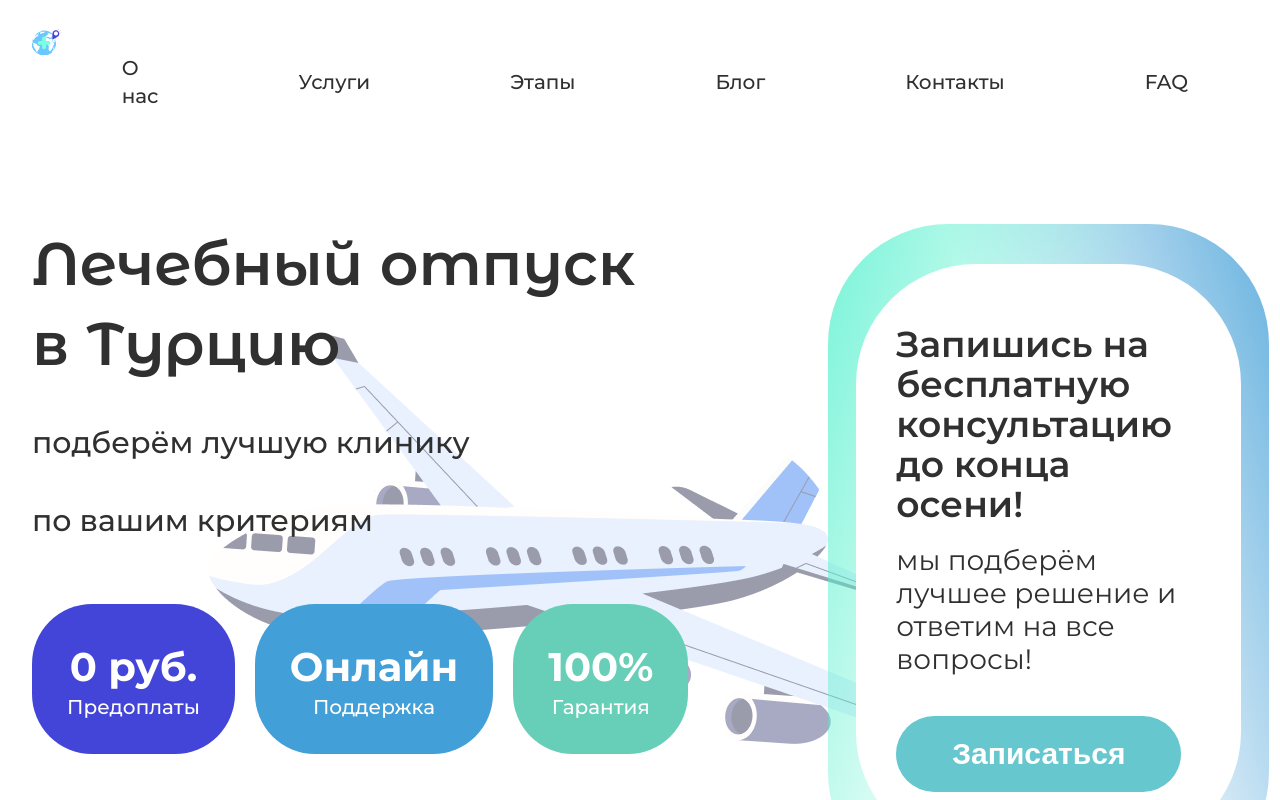
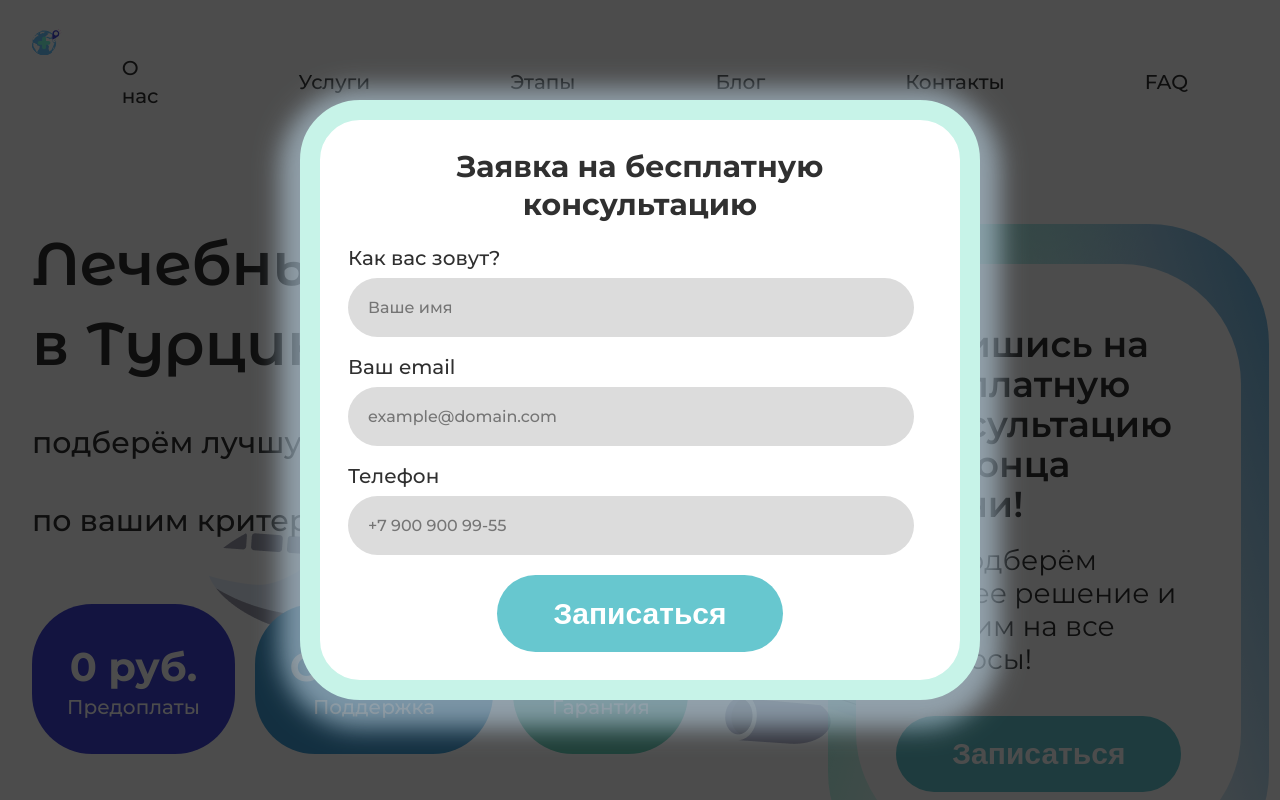
Before and after one commit to yuKalashnikova2/tourism, a Nuxt app: page / in a window 1280 px wide. Both pictures are taken after a click on the button "Записаться". Shown: the top 800 px of the page. Built offline with nearby package versions, Linux system fonts and the light colour scheme.

Commit message:
feat: Form modal

```diff
--- a/assets/main.scss
+++ b/assets/main.scss
@@ -22,7 +22,7 @@ body {
     color: $text-black;
     overflow-x: hidden;
 }
-h1 {
+h1, h2, h3, h4, h5, h6 {
     margin: 0;
     padding: 0;
 }
@@ -33,6 +33,10 @@ a {
 img {
     display: block;
 }
+input {
+    all: unset;
+  }
+
 .container {
     padding: 0 7.5rem;
     @media (max-width: 1550px) {
@@ -65,3 +69,6 @@ img {
 .mt-20 {
     margin-top: 20px;
 }
+.overflow-hidden {
+    overflow: hidden;
+}
--- a/components/Banner.vue
+++ b/components/Banner.vue
@@ -1,4 +1,34 @@
-import { Button } from '#build/components';
+<script setup>
+import { ref, watch } from 'vue'
+
+const modalClosed = ref(false)
+const isThanks = ref(false)
+
+// form
+const name = ref('')
+const email = ref('')
+const phone = ref('')
+
+const closeModal = (e) => {
+    if (e.target.classList.contains('modal')) {
+        modalClosed.value = !modalClosed.value
+    }
+    if (!modalClosed.value) {
+        document.body.classList.add('overflow-hidden')
+    }
+}
+const submitForm = () => {
+    isThanks.value = true
+}
+watch(modalClosed, (newmodalClosed) => {
+    console.log(`modalClosed is ${newmodalClosed}`)
+    if (newmodalClosed === true) {
+        document.body.classList.add('overflow-hidden')
+    } else {
+        document.body.classList.remove('overflow-hidden')
+    }
+})
+</script>
 <template>
     <div class="banner">
         <div class="banner__block">
@@ -21,13 +51,101 @@ import { Button } from '#build/components';
                 <span class="banner__form__subtitle"
                     >мы подберём лучшее решение и ответим на все вопросы!</span
                 >
-                <Button>Записаться</Button>
+                <Button @click="modalClosed = !modalClosed">Записаться</Button>
             </div>
+        </div>
+
+        <div class="modal" v-if="modalClosed" @click="closeModal">
+            <Transition>
+                <div class="modal__wrapper">
+                    <div class="modal__inner">
+                        <div v-if="!isThanks">
+                            <h3 class="modal__title">
+                                Заявка на бесплатную консультацию
+                            </h3>
+                            <form
+                                class="modal__form"
+                                @submit.prevent="submitForm"
+                            >
+                                <div class="modal__form__input">
+                                    <label for="name">Как вас зовут?</label>
+                                    <input
+                                        type="text"
+                                        placeholder="Ваше имя"
+                                        id="name"
+                                        v-model="name"
+                                    />
+                                </div>
+                                <div class="modal__form__input">
+                                    <label for="email">Ваш email</label>
+                                    <input
+                                        type="text"
+                                        placeholder="example@domain.com"
+                                        id="email"
+                                        v-model="email"
+                                    />
+                                </div>
+                                <div class="modal__form__input">
+                                    <label for="phone">Телефон</label>
+                                    <input
+                                        type="text"
+                                        placeholder="+7 900 900 99-55"
+                                        id="phone"
+                                        v-model="phone"
+                                    />
+                                </div>
+                                <div>
+                                    <Button type="submit">Записаться</Button>
+                                </div>
+                            </form>
+                        </div>
+
+                        <div class="modal__thanks" v-if="isThanks">
+                            <h3 class="modal__thanks__title">Спасибо!</h3>
+                            <span class="modal__thanks__subtitle"
+                                >Мы свяжемся с вами в ближайшее время!</span
+                            >
+                            <span class="modal__thanks__follow"
+                                >Следите за нами в соц сетях!</span
+                            >
+
+                            <div class="modal__social">
+                                <nuxt-link
+                                    to="https://www.youtube.com/@zdorovyeiturizm"
+                                >
+                                    <div class="modal__social__item">
+                                        <img src="/youtube.svg" alt="youtube" />
+                                    </div>
+                                </nuxt-link>
+
+                                <nuxt-link
+                                    to="https://vk.com/zdorovekrasotaiturizm"
+                                >
+                                    <div class="modal__social__item">
+                                        <img src="/vkontakte.svg" alt="vk" />
+                                    </div>
+                                </nuxt-link>
+
+                                <nuxt-link
+                                    to="https://t.me/zdorovekrasotaiturizm"
+                                >
+                                    <div class="modal__social__item">
+                                        <img
+                                            src="/telegram.svg"
+                                            alt="telegram"
+                                        />
+                                    </div>
+                                </nuxt-link>
+                            </div>
+                        </div>
+                    </div>
+                </div>
+            </Transition>
         </div>
     </div>
 </template>
 
-<style lang="scss" scoped>
+<style lang="scss">
 .banner {
     display: grid;
     grid-template-columns: 2fr 1fr;
@@ -49,7 +167,7 @@ import { Button } from '#build/components';
         width: 100%;
         height: 100%;
         z-index: -1;
-        background-color: rgba(255,255,255,0.5);
+        background-color: rgba(255, 255, 255, 0.5);
     }
 
     @media (max-width: 1200px) {
@@ -72,7 +190,6 @@ import { Button } from '#build/components';
         display: flex;
         flex-direction: column;
         align-items: flex-start;
-        // padding-bottom: 40px;
         & > * {
             margin-bottom: 40px;
         }
@@ -132,7 +249,6 @@ import { Button } from '#build/components';
             background-color: $white;
             border-radius: 120px;
             padding: 60px 60px 60px 40px;
-
         }
     }
     &__labels {
@@ -147,6 +263,171 @@ import { Button } from '#build/components';
         }
     }
 }
+
+.modal {
+    position: fixed;
+    top: 0;
+    left: 0;
+    right: 0;
+    bottom: 0;
+    background-color: rgba(0, 0, 0, 0.7);
+    display: flex;
+    justify-content: center;
+    align-items: center;
+    z-index: 9;
+    &__wrapper {
+        max-width: 680px;
+    }
+    &__inner {
+        border: 20px solid #c7f3e8;
+        box-shadow: 0px 8px 24px 20px #c0d9e999;
+        min-width: 300px;
+        background-color: #fff;
+        border-radius: 60px;
+        padding: 3.75rem;
+        // font-size: 20px;
+        display: flex;
+        flex-direction: column;
+        justify-content: center;
+        // align-items: center;
+        position: relative;
+        @media (max-width: 1500px) {
+            padding: 1.75rem;
+        }
+        @media (max-width: 768px) {
+            border: 1px solid #c7f3e8;
+            border-radius: 0px;
+        }
+    }
+    &__title {
+        font-size: 40px;
+        font-weight: 700;
+        line-height: 48px;
+        text-align: center;
+        margin-bottom: 2.5rem;
+        @media (max-width: 1500px) {
+            font-size: 30px;
+            line-height: 38px;
+            margin-bottom: 1.5rem;
+        }
+    }
+    &__form {
+        display: flex;
+        flex-direction: column;
+        align-items: center;
+        gap: 40px;
+        @media (max-width: 1500px) {
+            gap: 20px;
+        }
+        &__input {
+            display: flex;
+            flex-direction: column;
+
+            gap: 10px;
+            width: 100%;
+            & label {
+                font-size: 28px;
+                font-weight: 500;
+                line-height: 28px;
+                @media (max-width: 1500px) {
+                    font-size: 20px;
+                    line-height: 20px;
+                }
+            }
+            & input {
+                width: 100%;
+                background-color: #dcdcdc;
+                border-radius: 40px;
+                font-size: 20px;
+                font-weight: 500;
+                line-height: 20px;
+                padding: 1.25rem;
+                @media (max-width: 1500px) {
+                    font-size: 16px;
+                    line-height: 16px;
+                    width: 90%;
+                }
+            }
+        }
+    }
+    &__show {
+        padding-top: 3rem;
+    }
+    &__thanks {
+        text-align: center;
+        display: flex;
+        flex-direction: column;
+        gap: 40px;
+        &__title {
+            font-size: 60px;
+            font-weight: 700;
+            line-height: 72px;
+        }
+        &__subtitle {
+            font-size: 40px;
+            font-weight: 500;
+            line-height: 48px;
+        }
+        &__follow {
+            font-size: 28px;
+            font-weight: 600;
+            line-height: 39.2px;
+        }
+    }
+    &__social {
+        display: flex;
+        gap: 40px;
+        justify-content: center;
+        &__item {
+            width: 60px;
+            height: 60px;
+            & img {
+                width: 100%;
+                height: 100%;
+                object-fit: cover;
+            }
+        }
+    }
+}
+// .button {
+//     background-color: #42b883;
+//     color: #fff;
+//     border-radius: 8px;
+//     border: none;
+//     cursor: pointer;
+//     display: flex;
+//     justify-content: center;
+//     align-items: center;
+//     padding: 7px;
+//     &:hover {
+//         opacity: 0.8;
+//     }
+//     & img {
+//         width: 100%;
+//         height: 100%;
+//         object-fit: cover;
+//     }
+//     &__closed {
+//         position: absolute;
+//         top: 5px;
+//         right: 5px;
+//         width: 30px;
+//         height: 30px;
+//     }
+//     &__show {
+//         width: 150px;
+//         font-size: 1.3rem;
+//     }
+// }
+.v-leave-active {
+    transition: opacity 0.3s ease;
+}
+
+.v-enter-from,
+.v-leave-to {
+    opacity: 0;
+}
+
 // .image-container {
 //     position: relative;
 //     width: 100%;
--- a/components/ServicesCard.vue
+++ b/components/ServicesCard.vue
@@ -31,7 +31,7 @@ const props = defineProps({
     border-radius: 120px;
     position: relative;
     width: 100%;
-    z-index: 2;
+    // z-index: 2;
     color: $white;
     background-size: cover;
     background-position: left;
--- a/components/Social.vue
+++ b/components/Social.vue
@@ -102,7 +102,7 @@
         position: absolute;
         right: 0;
         bottom: 0;
-        z-index: 1;
+        // z-index: 1;
         @media (max-width: 1320px) {
             z-index: -1;
         }
```
Also changed, not shown: public/modal_cancel.svg (added).
